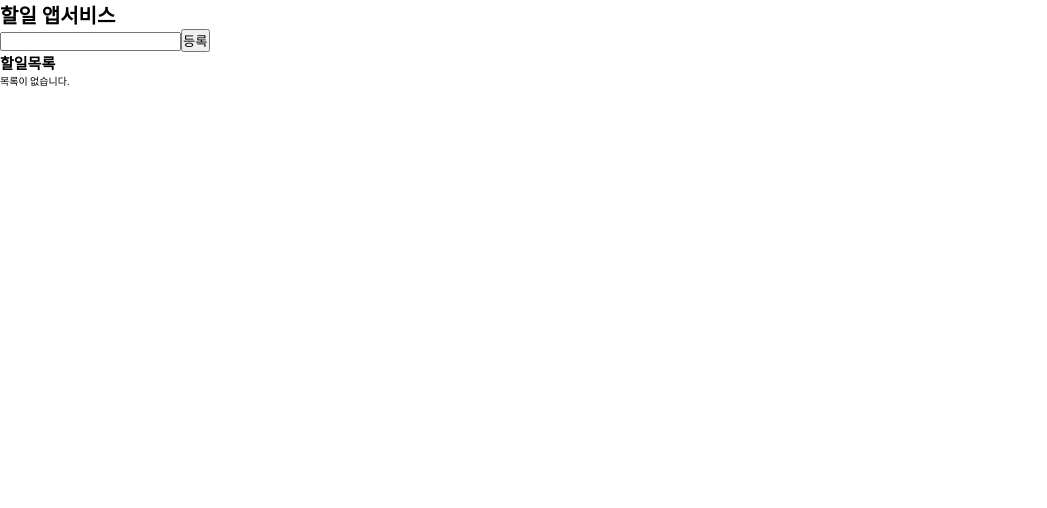
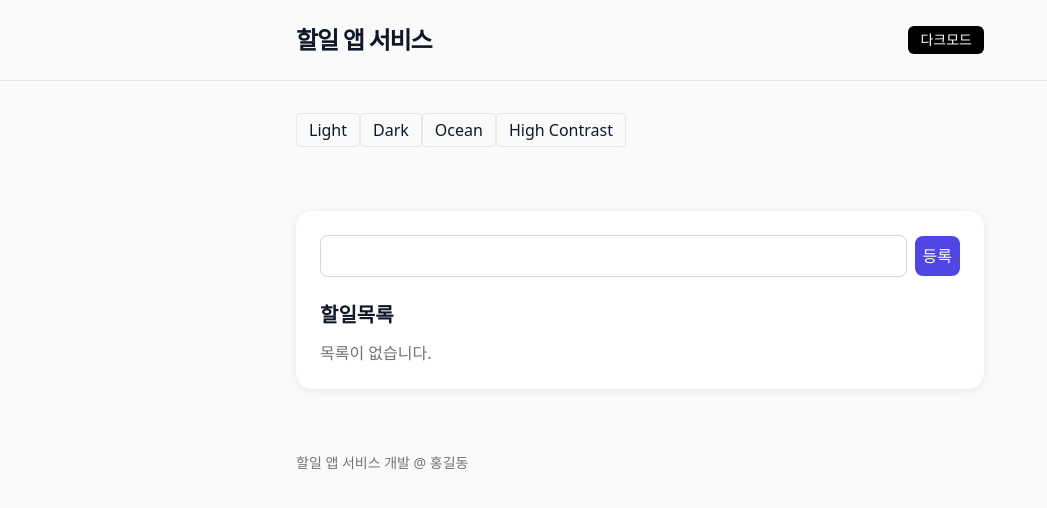
Before and after one commit to devdorong/til_react_cra_ts, a React (Create React App) app: page / in a window 1280 px wide. Shown: the top 508 px of the page, without its empty margins (0-1047 px from the left). Built offline with nearby package versions, Linux system fonts and the light colour scheme.

Commit message:
[docs] tailwind 의 이해

```diff
--- a/package.json
+++ b/package.json
@@ -40,12 +40,16 @@
     "@types/react-dom": "^18.3.7",
     "@typescript-eslint/eslint-plugin": "^5.62.0",
     "@typescript-eslint/parser": "^5.62.0",
+    "autoprefixer": "^10.4.20",
     "eslint": "^8.56.0",
     "eslint-config-prettier": "^9.1.0",
     "eslint-plugin-jsx-a11y": "^6.7.1",
     "eslint-plugin-prettier": "^5.1.3",
     "eslint-plugin-react": "^7.33.2",
     "eslint-plugin-react-hooks": "^4.6.0",
-    "prettier": "^3.2.5"
+    "postcss": "^8.4.38",
+    "prettier": "^3.3.3",
+    "prettier-plugin-tailwindcss": "^0.6.8",
+    "tailwindcss": "^3.4.10"
   }
 }
--- /dev/null
+++ b/postcss.config.js
@@ -0,0 +1,6 @@
+module.exports = {
+  plugins: {
+    tailwindcss: {},
+    autoprefixer: {},
+  },
+}
--- a/src/App.tsx
+++ b/src/App.tsx
@@ -2,18 +2,83 @@
 import TodoWrite from './components/todos/TodoWirte';
 import { TodoProvider } from './context/TodoContext';
 
+// 여러개의 테마 적용하기
+function setTheme(themeName: string) {
+  const root = document.documentElement;
+  root.classList.remove('theme-dark', 'theme-ocean', 'theme-hc');
+  if (themeName === 'light') {
+    return;
+  }
+  if (themeName === 'dark') {
+    root.classList.add('theme-dark');
+  }
+  if (themeName === 'ocean') {
+    root.classList.add('theme-ocean');
+  }
+  if (themeName === 'hc') {
+    root.classList.add('theme-hc');
+  }
+}
 function App(): JSX.Element {
+  // ts 자리
+  const toggleDark = () => {
+    document.documentElement.classList.toggle('dark');
+  };
+
   // tsx 자리
   return (
-    <TodoProvider>
-      <div>
-        <h1>할일 앱서비스</h1>
-        <div>
-          <TodoWrite />
-          <TodoList />
+    <div className="bg-bg text-fg min-h-screen">
+      <TodoProvider>
+        <header className="border-b border-neutral-200 dark:border-neutral-800">
+          <div className="container-app py-6 flex items-center">
+            <h1 className="text-2xl font-bold tracking-tighter flex-1">할일 앱 서비스</h1>
+            <button
+              onClick={toggleDark}
+              className="rounded-md bg-black px-3 py-1 text-white hover:opacity-90 text-sm dark:bg-white dark:text-black"
+            >
+              <span className="inline dark:hidden">다크모드</span>
+              <span className="hidden dark:inline">라이트모드</span>
+            </button>
+          </div>
+        </header>
+        <div className="container-app py-8 ">
+          {/* 여러개 테마 토글 버튼 */}
+          <button
+            className="rounded border border-borderc px-3 py-1"
+            onClick={() => setTheme('light')}
+          >
+            Light
+          </button>
+          <button
+            className="rounded border border-borderc px-3 py-1"
+            onClick={() => setTheme('dark')}
+          >
+            Dark
+          </button>
+          <button
+            className="rounded border border-borderc px-3 py-1"
+            onClick={() => setTheme('ocean')}
+          >
+            Ocean
+          </button>
+          <button
+            className="rounded border border-borderc px-3 py-1"
+            onClick={() => setTheme('hc')}
+          >
+            High Contrast
+          </button>
         </div>
-      </div>
-    </TodoProvider>
+        <main className="container-app py-8">
+          <div className="space-y-6 rounded-xl2 bg-white p-6 shadow-card dark:bg-neutral-800">
+            <TodoWrite />
+            <TodoList />
+          </div>
+        </main>
+        <footer className="container-app py-8 text-sm text-neutral-500 dark:text-neutral-400">
+          할일 앱 서비스 개발 @ 홍길동
+        </footer>
+      </TodoProvider>
+    </div>
   );
 }
 
--- a/src/components/todos/TodoItem.tsx
+++ b/src/components/todos/TodoItem.tsx
@@ -52,35 +52,64 @@
   };
 
   // CSS 객체 만들기
-  const liStyle: React.CSSProperties = {
-    display: 'flex',
-    gap: '10px',
-    alignItems: 'center',
-    justifyContent: 'center',
-    color: todo.completed ? 'gray' : 'red',
-    textDecoration: todo.completed ? 'line-through' : 'none',
-  };
 
   return (
-    <li style={liStyle}>
+    <li className="flex items-center justify-between gap-2 rounded-lg border px-3 py-2">
       {isEdit ? (
-        <>
+        <div className="flex w-full items-center gap-2">
           <input
             type="text"
             value={editTitle}
             onChange={e => setEditTitle(e.target.value)}
             onKeyDown={hanldeKeyDown}
+            className="flex-1 rounded-md border border-neutral-300 bg-white px-2 py-1 outline-none focus:ring-1 focus:ring-brand dark:border-neutral-700 dark:bg-neutral-900"
           />
-          <button onClick={handleEditSave}>저장</button>
-          <button onClick={handleEditCancel}>취소</button>
-        </>
+          <button
+            onClick={handleEditSave}
+            className="rounded-md bg-brand px-3 py-1 text-white hover:opacity-90"
+          >
+            저장
+          </button>
+          <button
+            onClick={handleEditCancel}
+            className="rounded-md border-neutral-300 px-2 py-1 hover:bg-neutral-50 dark:border-neutral-700 dark:hover:bg-neutral-800"
+          >
+            취소
+          </button>
+        </div>
       ) : (
-        <>
-          <input type="checkbox" onChange={() => toggleTodo(todo.id)} checked={todo.completed} />
-          <span>{todo.title}</span>
-          <button onClick={handleEdit}>수정</button>
-          <button onClick={() => deleteTodo(todo.id)}>삭제</button>
-        </>
+        <div className="flex w-full items-center gap-3">
+          <input
+            type="checkbox"
+            onChange={() => toggleTodo(todo.id)}
+            checked={todo.completed}
+            className="h-4 w-4 accent-brand"
+          />
+          <span
+            className={[
+              'flex-1',
+              todo.completed
+                ? 'text-neutral-400 line-through'
+                : 'text-neutral-900 dark:text-neutral-100',
+            ].join(' ')}
+          >
+            {todo.title}
+          </span>
+          <div className="flex items-center gap-2">
+            <button
+              onClick={handleEdit}
+              className="rounded-md border border-neutral-300 px-3 py-1 hover:bg-neutral-50 dark:border-neutral-700 dark:hover:bg-neutral-800"
+            >
+              수정
+            </button>
+            <button
+              onClick={() => deleteTodo(todo.id)}
+              className="rounded-md border border-red-300 px-3 py-1 text-red-600 hover:bg-red-50 dark:hover:bg-red-900/20"
+            >
+              삭제
+            </button>
+          </div>
+        </div>
       )}
     </li>
   );
--- a/src/components/todos/TodoList.tsx
+++ b/src/components/todos/TodoList.tsx
@@ -6,11 +6,11 @@
   const { todos } = useTodos();
   return (
     <div>
-      <h2>할일목록</h2>
+      <h2 className='text-xl font-semibold'>할일목록</h2>
       {todos.length === 0 ? (
-        <p>목록이 없습니다.</p>
+        <p className='mt-3 text-neutral-500'>목록이 없습니다.</p>
       ) : (
-        <ul>
+        <ul className='mt-4 space-y-2'>
           {todos.map(item => (
             <TodoItem key={item.id} todo={item} />
           ))}
--- a/src/components/todos/TodoWirte.tsx
+++ b/src/components/todos/TodoWirte.tsx
@@ -33,9 +33,20 @@
   };
   // jsx 자리
   return (
-    <div>
-      <input type="text" value={title} onChange={e => handleChange(e)} onKeyDown={handleKeyDown} />
-      <button onClick={handleAdd}>등록</button>
+    <div className="flex items-center gap-2">
+      <input
+        type="text"
+        value={title}
+        onChange={e => handleChange(e)}
+        onKeyDown={handleKeyDown}
+        className="flex-1 rounded-lg border border-neutral-300 bg-white px-3 py-2 outline-none focus:ring-2 focus:ring-brand dark:border-neutral-700 dark:bg-neutral-900"
+      />
+      <button
+        onClick={handleAdd}
+        className="rounded-lg bg-brand px-2 py-2 text-white hover:opacity-90 active:opacity-80"
+      >
+        등록
+      </button>
     </div>
   );
 };
--- a/src/index.css
+++ b/src/index.css
@@ -1,22 +1,52 @@
-* {
-  margin: 0;
-  padding: 0;
-  box-sizing: border-box;
-  outline-style: none;
+@tailwind base;
+@tailwind components;
+@tailwind utilities;
+
+:root {
+  --app-max-w: 720px;
 }
 
-ul,
-li {
-  list-style: none;
+html, body, #root { height: 100%; }
+
+.container-app { @apply max-w-[var(--app-max-w)] mx-auto px-4; }
+
+/* ------------- 테마 변수 ------------- */
+/* Light (기본) */
+:root {
+  --bg: 0 0% 98%;
+  --fg: 222 47% 11%;
+  --surface: 0 0% 100%;
+  --border: 220 13% 91%;
+  --primary: 245 83% 60%;      /* 보라 */
+  --primary-fg: 0 0% 100%;
 }
-a {
-  text-decoration: none;
-  color: #000;
+
+/* Dark */
+.theme-dark {
+  --bg: 222 47% 7%;
+  --fg: 210 40% 96%;
+  --surface: 222 47% 11%;
+  --border: 217 19% 27%;
+  --primary: 245 83% 60%;
+  --primary-fg: 0 0% 100%;
 }
-html {
-  font-size: 16px;
-  overflow-x: hidden;
+
+/* Ocean */
+.theme-ocean {
+  --bg: 200 60% 97%;
+  --fg: 210 24% 20%;
+  --surface: 200 50% 99%;
+  --border: 206 15% 85%;
+  --primary: 200 90% 45%;      /* 파랑 */
+  --primary-fg: 0 0% 100%;
 }
-body {
-  font-size: 10px;
+
+/* High Contrast */
+.theme-hc {
+  --bg: 0 0% 100%;
+  --fg: 0 0% 0%;
+  --surface: 0 0% 100%;
+  --border: 0 0% 0%;
+  --primary: 62 100% 50%;      /* 노랑 */
+  --primary-fg: 0 0% 0%;
 }
--- /dev/null
+++ b/tailwind.config.js
@@ -0,0 +1,38 @@
+/** @type {import('tailwindcss').Config} */
+module.exports = {
+  darkMode: 'class',
+  content: ['./src/**/*.{js,jsx,ts,tsx}'],
+  theme: {
+    extend: {
+      colors: {
+        brand: {
+          DEFAULT: '#4f46e5',
+          50: '#eef2ff',
+          100: '#e0e7ff',
+          200: '#c7d2fe',
+          300: '#a5b4fc',
+          400: '#818cf8',
+          500: '#6366f1',
+          600: '#4f46e5',
+          700: '#4338ca',
+          800: '#3730a3',
+          900: '#312e81',
+        },
+        // CSS 변수(HSL 값) 연결
+        bg: 'hsl(var(--bg))',
+        fg: 'hsl(var(--fg))',
+        surface: 'hsl(var(--surface))',
+        borderc: 'hsl(var(--border))',
+        primary: 'hsl(var(--primary))',
+        'primary-fg': 'hsl(var(--primary-fg))',
+      },
+      boxShadow: {
+        card: '0 2px 10px rgba(0,0,0,0.08)',
+      },
+      borderRadius: {
+        xl2: '1rem',
+      },
+    },
+  },
+  plugins: [],
+};
```
Also changed, not shown: 2 other files (tests, documents, lock files or other folders).
